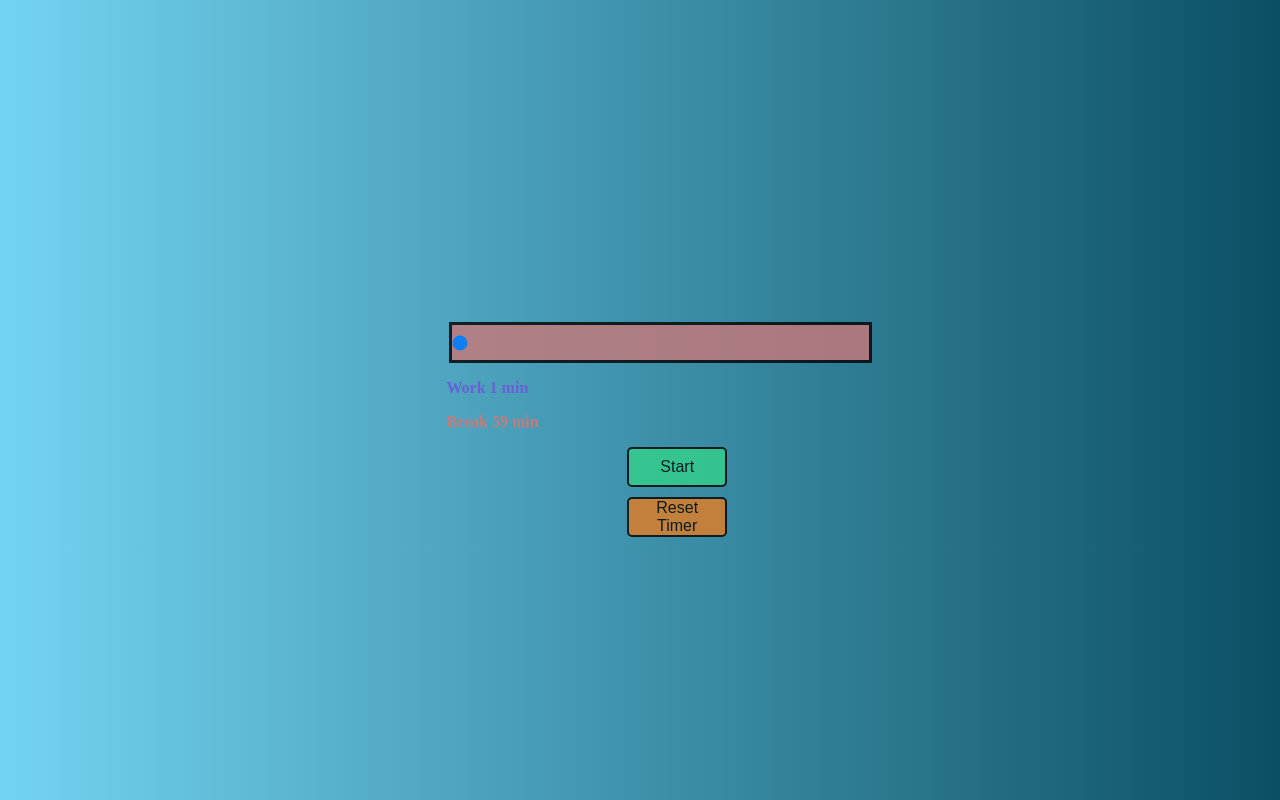
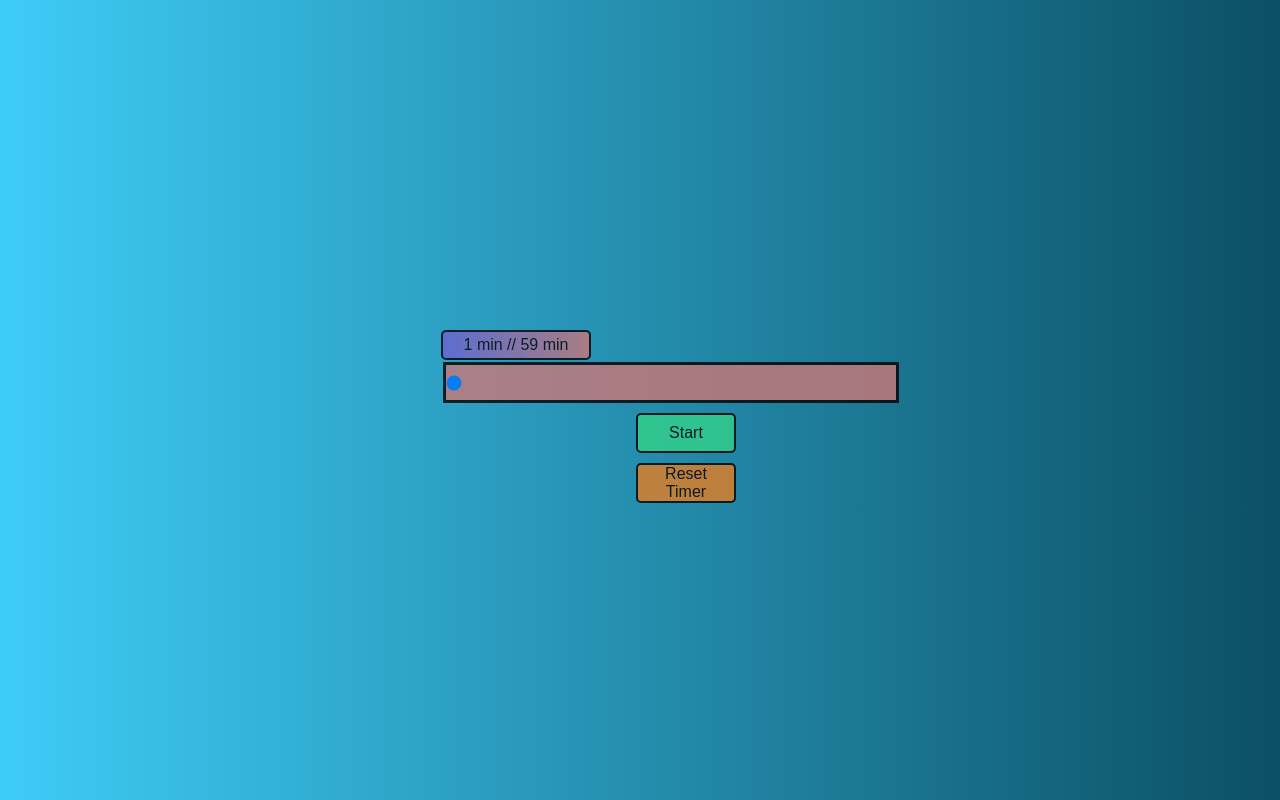
Before and after one commit to kamilkurach/pomodoro-timer, a plain HTML site: page index.html in a window 1280 px wide. Drawn offline with Linux system fonts and the light colour scheme.

Commit message:
Add slider time info (UI works in Firefox)

```diff
--- a/index.html
+++ b/index.html
@@ -2,7 +2,7 @@
 <html>
 <style>
     #body {
-        background-image: linear-gradient(to right, rgb(115, 212, 241), rgb(11, 79, 100));
+        background-image: linear-gradient(to right, rgb(62, 204, 247), rgb(11, 79, 100));
         display: flex;
         justify-content: center;
         align-items: center;
@@ -73,6 +73,22 @@
         font-size: 16px;
     }
 
+    .button3 {
+        background-image: linear-gradient(to right, #6961d5, rgb(202, 120, 120));
+        width: 150px;
+        height: 30px;
+        display: flex;
+        justify-content: center;
+        align-items: center;
+        border-radius: 5px;
+        border-style: solid;
+        border-color: black;
+        opacity: 0.8;
+        /* margin-left: 130%; */
+        margin-top: 10px;
+        font-size: 16px;
+    }
+
     .slider::-moz-range-thumb {
         width: 5px;
         height: 35px;
@@ -110,9 +126,8 @@
 
 <body id="body">
     <div>
+        <button id="value_button" class="button3">Start</button>
         <input type="range" min="1" max="60" value="1" class="slider" id="bar_range">
-        <p id="work_value"></p>
-        <p id="break_value"></p>
         <button id="start_button" class="button1">Start</button>
         <button id="stop_button" class="button2">Reset Timer</button>
     </div>
@@ -123,21 +138,19 @@
 <script>
     var slider = document.getElementById("bar_range");
     var button = document.getElementById("start_button");
-    var workValue = document.getElementById("work_value");
-    var breakValue = document.getElementById("break_value");
+    var value_button = document.getElementById("value_button");
 
-    workValue.innerHTML = "Work " + slider.value + " min";
     var calc = 60 - slider.value
-    breakValue.innerHTML = "Break " + calc + " min";
+    value_button.textContent = slider.value + " min" + " // " + calc + " min"
 
     button.onclick = (event) => {
         console.log("start");
     }
 
     slider.oninput = (event) => {
-        workValue.innerHTML = "Work " + slider.value + " min";
         var calc = 60 - slider.value
-        breakValue.innerHTML = "Break " + calc + " min";
-        console.log("work: ", slider.value, "break: ", 60 - slider.value);
+        value_button.textContent = slider.value + " min" + " // " + calc + " min";
+        value_button.style.translate = slider.value * 6 + "px"
+        console.log(slider.style.translate)
     };
 </script>
```
